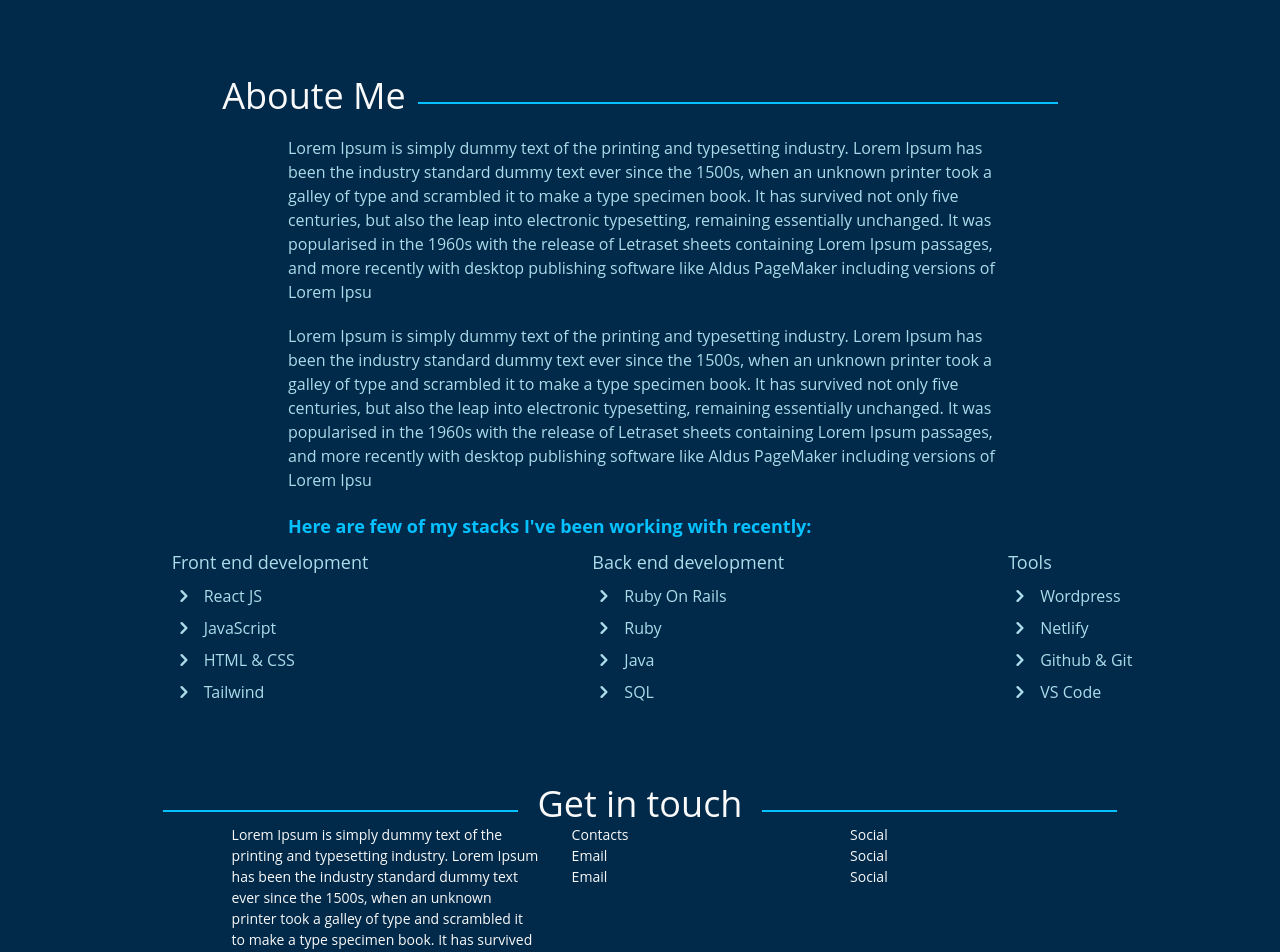
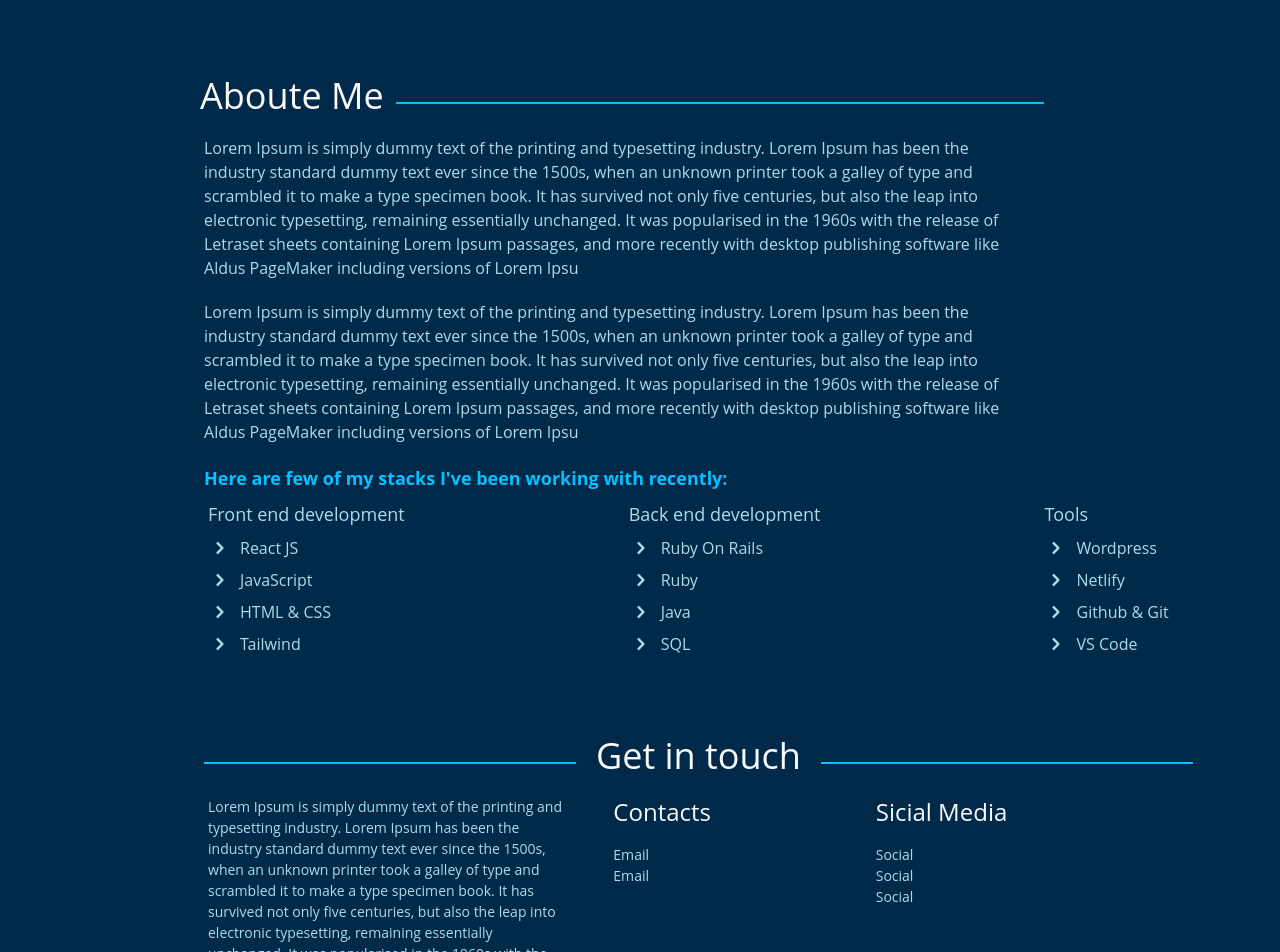
Before and after one commit to thecodechaser/portfolio-frontend, a React (Create React App) app: page / in a window 1280 px wide. Shown: the part 500-1452 px from the top of the page. Built offline with nearby package versions, Linux system fonts and the light colour scheme.

Commit message:
Fix layout issues

```diff
--- a/src/App.css
+++ b/src/App.css
@@ -7,8 +7,25 @@
 }
 
 @media  screen and (min-width: 768px) {
+  .inner-body {
+    padding-left: 80px;
+  }
+
+  .hr-about {
+    width: 60%;
+  }
 
   .about-hr{
-    width: 355px;
+    width: 372px;
+  }
+
+  .about-text {
+    width: 75%;
   }
 }
+
+@media  screen and (min-width: 1024px) {
+  .inner-body {
+    padding-left: 200px;
+  }
+}
--- a/src/App.js
+++ b/src/App.js
@@ -1,18 +1,22 @@
 import { Routes, Route } from 'react-router';
 import Header from './components/Header';
-import HomePage from './components/HomePage';
+import HomePage from './pages/HomePage';
+import Footer from './components/Footer';
 import './App.css';
 
 function App() {
   return (
     <>
       <Header />
+      <div className="inner-body">
       <Routes>
         <Route
           path="/"
           element={(<HomePage />)}
         />
       </Routes>
+      </div>
+      <Footer />
     </>
   );
 }
--- a/src/components/Contact.js
+++ b/src/components/Contact.js
@@ -1,15 +1,15 @@
 import React from 'react';
 
 const Contact = () => (
-  <div className="flex flex-col md:items-center mt-20">
-    <div className="flex w-full justify-center">
-      <div className="border-b-2 mb-3 w-32 mr-3 about-hr md:mr-5 border-secondaryColor " />
+  <div className="flex flex-col mt-20 md:ml-1">
+    <div className="flex w-full ml-5 md:ml-0">
+      <div className="border-b-2 mb-3 w-32 mr-3 about-hr md:mr-5 border-secondaryColor" />
       <h3 className="text-2xl md:text-4xl">Get in touch</h3>
-      <div className="border-b-2 mb-3 w-32  ml-3 about-hr md:ml-5 border-secondaryColor" />
+      <div className="border-b-2 mb-3 w-32 ml-3 about-hr md:ml-5 border-secondaryColor" />
     </div>
 
-    <div className="ml-6 md:flex md:justify-center md:gap-8 md:ml-12">
-      <p className="md:w-1/4">
+    <div className="ml-6 md:flex mt-5 md:gap-12 md:ml-1">
+      <p className="md:w-1/3 text-skyColor">
         {' '}
         Lorem Ipsum is simply dummy text of the printing and typesetting industry.
         Lorem Ipsum has been the industry standard dummy text ever since the 1500s,
@@ -21,14 +21,15 @@ const Contact = () => (
         versions of Lorem Ipsu
       </p>
       <div className="md:w-1/5">
-        <h4>Contacts</h4>
-        <p>Email</p>
-        <p>Email</p>
+        <h4 className="mb-4 text-2xl">Contacts</h4>
+        <p className="text-skyColor">Email</p>
+        <p className="text-skyColor">Email</p>
       </div>
       <div className="md:w-1/5">
-        <p>Social</p>
-        <p>Social</p>
-        <p>Social</p>
+      <h4 className="mb-4 text-2xl">Sicial Media</h4>
+        <p className="text-skyColor">Social</p>
+        <p className="text-skyColor">Social</p>
+        <p className="text-skyColor">Social</p>
       </div>
     </div>
   </div>
--- a/src/components/HomePage.js
+++ b/src/pages/HomePage.js
@@ -1,8 +1,7 @@
 import React from 'react';
 import { CheckCircleIcon, ChevronRightIcon } from '@heroicons/react/solid';
 import profilePicture from '../assets/profilePicture.jpg';
-import Footer from './Footer';
-import Contact from './Contact';
+import Contact from '../components/Contact';
 
 const stacks = [
   {
@@ -21,7 +20,7 @@ const HomePage = () => (
   <>
     <main className="mt-40">
       {/* hero-section */}
-      <div className="flex flex-col items-center gap-20 md:flex-row md:justify-center md:gap-60 md:mx-20">
+      <div className="flex flex-col items-center gap-20 md:flex-row md:gap-60">
         <div className="md:order-1">
           <img src={profilePicture} alt="profile" className="h-80 rounded-full" />
         </div>
@@ -41,11 +40,11 @@ const HomePage = () => (
       </div>
       {/* about-section */}
       <div className="mt-14 md:mt-24">
-        <div className="flex justify-center gap-3">
+        <div className="flex gap-3 ml-5 md:ml-0">
           <h2 className="text-2xl md:text-4xl">Aboute Me</h2>
-          <div className="border-b-2 w-3/5 mb-3 border-secondaryColor md:w-2/4" />
+          <div className="border-b-2 w-3/5 mb-3 border-secondaryColor hr-about" />
         </div>
-        <div className="flex flex-col mt-5 ml-8 mr-5 gap-5 lg:ml-32 lg:mr-32 xl:ml-72 xl:mr-64 text-base text-skyColor">
+        <div className="flex flex-col mt-5 ml-6 mr-5 gap-5 text-base text-skyColor md:ml-1 about-text">
           <p>
             Lorem Ipsum is simply dummy text of the printing and typesetting industry.
             Lorem Ipsum has been the industry standard dummy text ever since the 1500s,
@@ -67,8 +66,8 @@ const HomePage = () => (
             versions of Lorem Ipsu
           </p>
         </div>
-        <h3 className="text-lg text-secondaryColor mt-5 mx-8 font-bold md:mx-72">Here are few of my stacks I&apos;ve been working with recently:</h3>
-        <div className="flex flex-col ml-8 gap-4 mt-2 md:flex-row md:gap-56 md:ml-6 md:justify-center">
+        <h3 className="text-lg text-secondaryColor mt-5 ml-6 font-bold md:ml-1">Here are few of my stacks I&apos;ve been working with recently:</h3>
+        <div className="flex flex-col ml-6 gap-4 mt-2 md:flex-row md:gap-56 md:ml-2">
           { stacks.map((stack) => (
             <div key={stack.name}>
               <h3 className="text-lg text-skyColor">{stack.name}</h3>
@@ -94,7 +93,6 @@ const HomePage = () => (
       </div>
     </main>
     <Contact />
-    <Footer />
   </>
 );
 
```
Also changed, not shown: src/index.css (line endings or trailing spaces).
